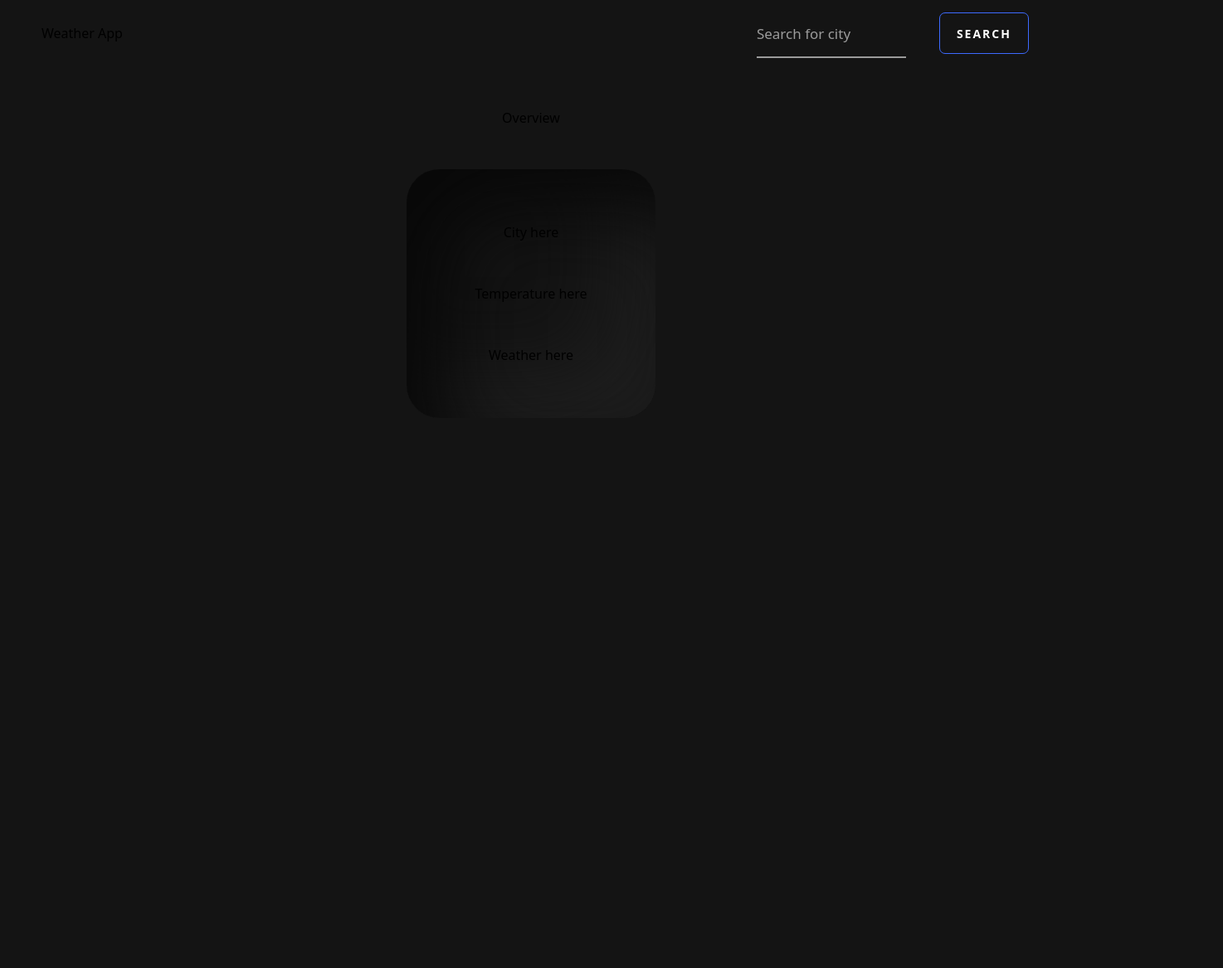
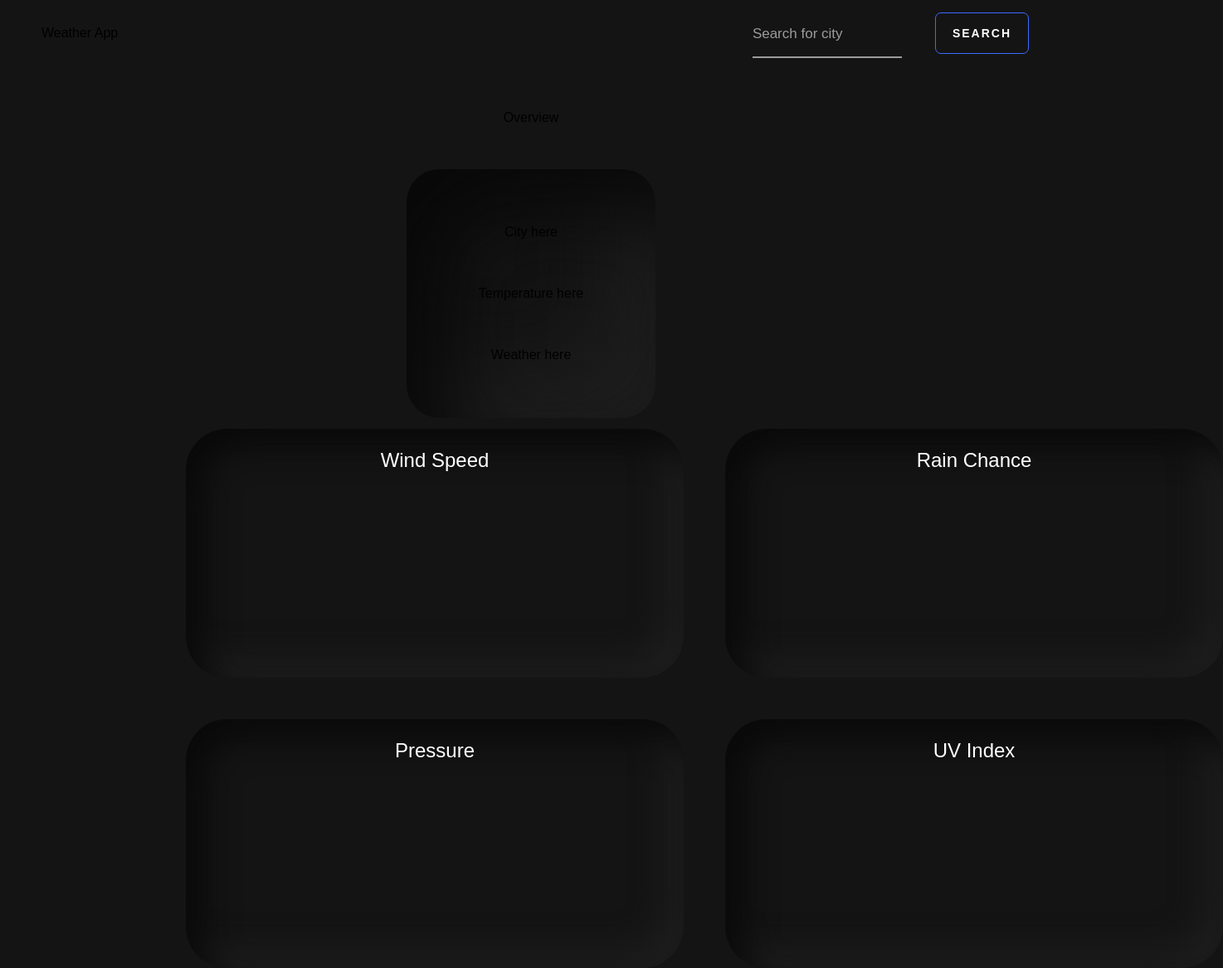
Before and after one commit to MJDevelops/weather_app, a website built with webpack: page index.html in a window 1280 px wide. Shown: the whole page at 83% size, 1474 px wide, since content can reach past the window. Before the commit the page ends 800 px from the top, so only its background shows below. Built offline with nearby package versions, Linux system fonts and the light colour scheme.

Commit message:
Add font and add grid elements for weather data

```diff
--- a/index.html
+++ b/index.html
@@ -16,7 +16,7 @@
       <input type="input" class="form__field" placeholder="City" required="">
       <label for="city" class="form__label">Search for city</label>
     </div>
-    <button class="search-btn">
+    <button type="submit" class="search-btn">
       Search
     </button>
     <div class="dates">
@@ -30,6 +30,20 @@
       <p class="temp">Temperature here</p>
       <p class="weather">Weather here</p>
     </div>
+    <div class="extra-weather-info">
+      <div class="wind-speed">
+        <p class="headline">Wind Speed</p>
+      </div>
+      <div class="rain-chance">
+        <p class="headline">Rain Chance</p>
+      </div>
+      <div class="pressure">
+        <p class="headline">Pressure</p>
+      </div>
+      <div class="uv-index">
+        <p class="headline">UV Index</p>
+      </div>
+    </div>
   </div>
 </body>
 </html>
--- a/src/style.css
+++ b/src/style.css
@@ -2,9 +2,13 @@
 @import "tailwindcss/components";
 @import "tailwindcss/utilities";
 
+@import url('https://fonts.googleapis.com/css2?family=DM+Serif+Display&family=Poppins:wght@800&display=swap');
+
 body {
     background: #141414;
     height: 100vh;
+    font-family: 'DM Serif Display', serif;
+    font-family: 'Poppins', sans-serif;
 }
 
 #nav {
@@ -189,3 +193,36 @@ body {
 #weather .weather-card-main p {
     align-self: center;
 }
+
+#weather .extra-weather-info {
+    display: grid;
+    margin-top: 1%;
+    align-self: center;
+    width: 65vw;
+    align-items: center;
+    grid-template-columns: repeat(2, 1fr);
+    grid-template-rows: repeat(2, 1fr);
+    gap: 50px;
+}
+
+#weather .extra-weather-info .wind-speed,
+#weather .extra-weather-info .rain-chance,
+#weather .extra-weather-info .pressure,
+#weather .extra-weather-info .uv-index {
+    display: flex;
+    flex-direction: column;
+    justify-self: center;
+    width: 600px;
+    height: 300px;
+    border-radius: 50px;
+    background: #141414;
+    box-shadow: inset 20px 20px 40px #090909,
+            inset -20px -20px 40px #1f1f1f;
+}
+
+.headline {
+    align-self: center;
+    font-size: x-large;
+    color: #fff;
+    margin: 20px;
+}
```
